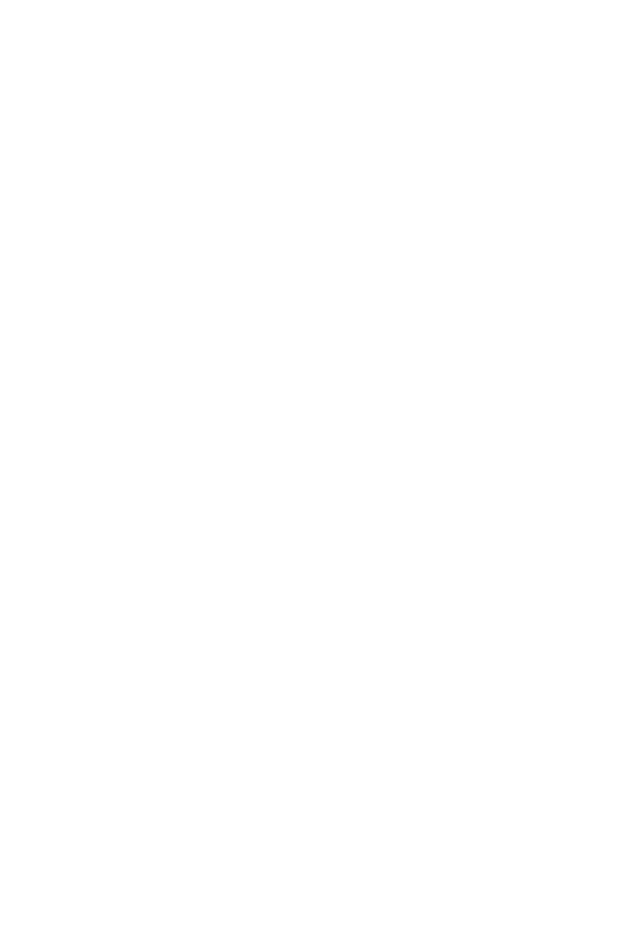
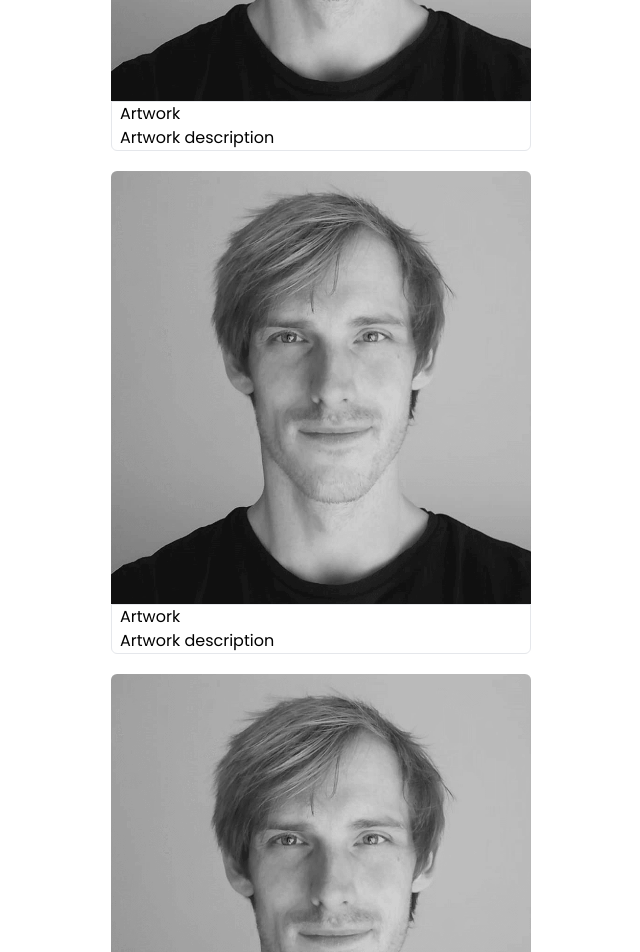
Before and after one commit to clickclickcode/portfolio, a React (Vite) app: page / in a window 1280 px wide. Shown: the part 700-1652 px from the top of the page, without its empty margins (319-959 px from the left). Before the commit the page ends 800 px from the top, so only its background shows below. Built offline with nearby package versions, Linux system fonts and the light colour scheme.

Commit message:
Added a card + container for project display.

```diff
--- a/src/App.jsx
+++ b/src/App.jsx
@@ -5,6 +5,7 @@
 import AboutMe from './pages/AboutMe.jsx'
 import Contact from './pages/Contact.jsx'
 import Work from './pages/Work.jsx'
+import CardContainer from './components/CardContainer'
 
 function App() {
 
@@ -18,6 +19,7 @@
         <Route path="/work" element={<Work />} />
         <Route path="*" element={<Navigate to="/" />} />
       </Routes>
+      <CardContainer />
     </div>
   )
 }
--- a/src/components/Card.jsx
+++ b/src/components/Card.jsx
@@ -1,9 +1,11 @@
-export default function Card() {
+export default function Card({ img, alt, title, description }) {
     return (
-        <div>
-            <img src={img} alt={alt} />
-            <h2>{title}</h2>
-            <p>{description}</p>
+        <div className="w-3/4">
+            <img src={img} alt={alt} className="grayscale rounded-t-md"/>
+            <div className="border rounded-b-md px-2">
+                <h2>{title}</h2>
+                <p>{description}</p>
+            </div>
         </div>
     )
 }
--- /dev/null
+++ b/src/components/CardContainer.jsx
@@ -0,0 +1,32 @@
+import Card from "./Card";
+import Me from '../images/me.png';
+
+export default function CardContainer() {
+    return (
+        <>
+            <div className="flex flex-col gap-5 mx-20 my-10">
+                <h2>Projects</h2>
+                <div className="flex flex-col items-center gap-5">
+                    <Card
+                        img={Me}
+                        alt='artwork'
+                        title='Artwork'
+                        description='Artwork description'
+                    />
+                    <Card
+                        img={Me}
+                        alt='artwork'
+                        title='Artwork'
+                        description='Artwork description'
+                    />
+                    <Card
+                        img={Me}
+                        alt='artwork'
+                        title='Artwork'
+                        description='Artwork description'
+                    />
+                </div>
+            </div>
+        </>
+    )
+}
```
